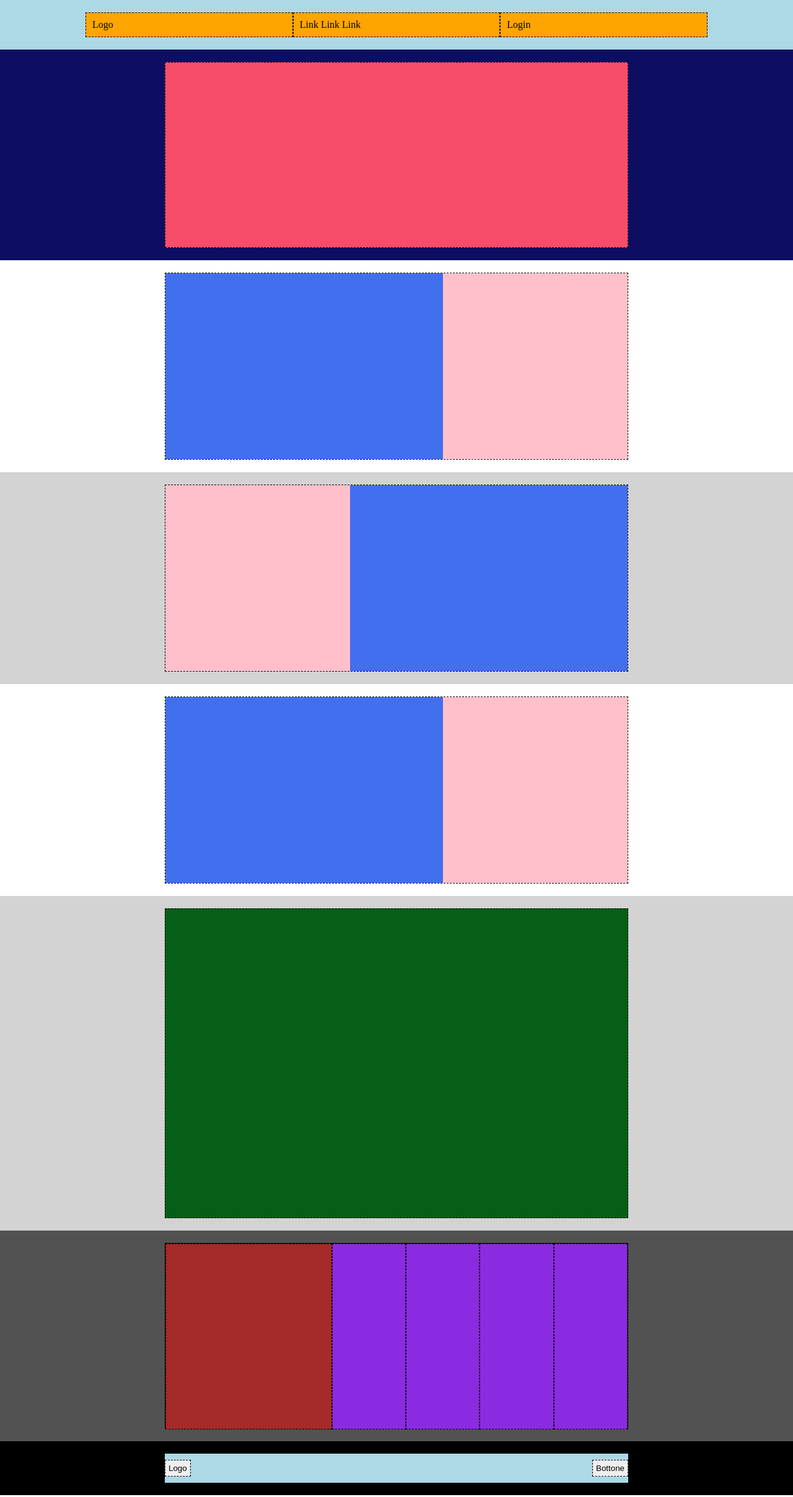
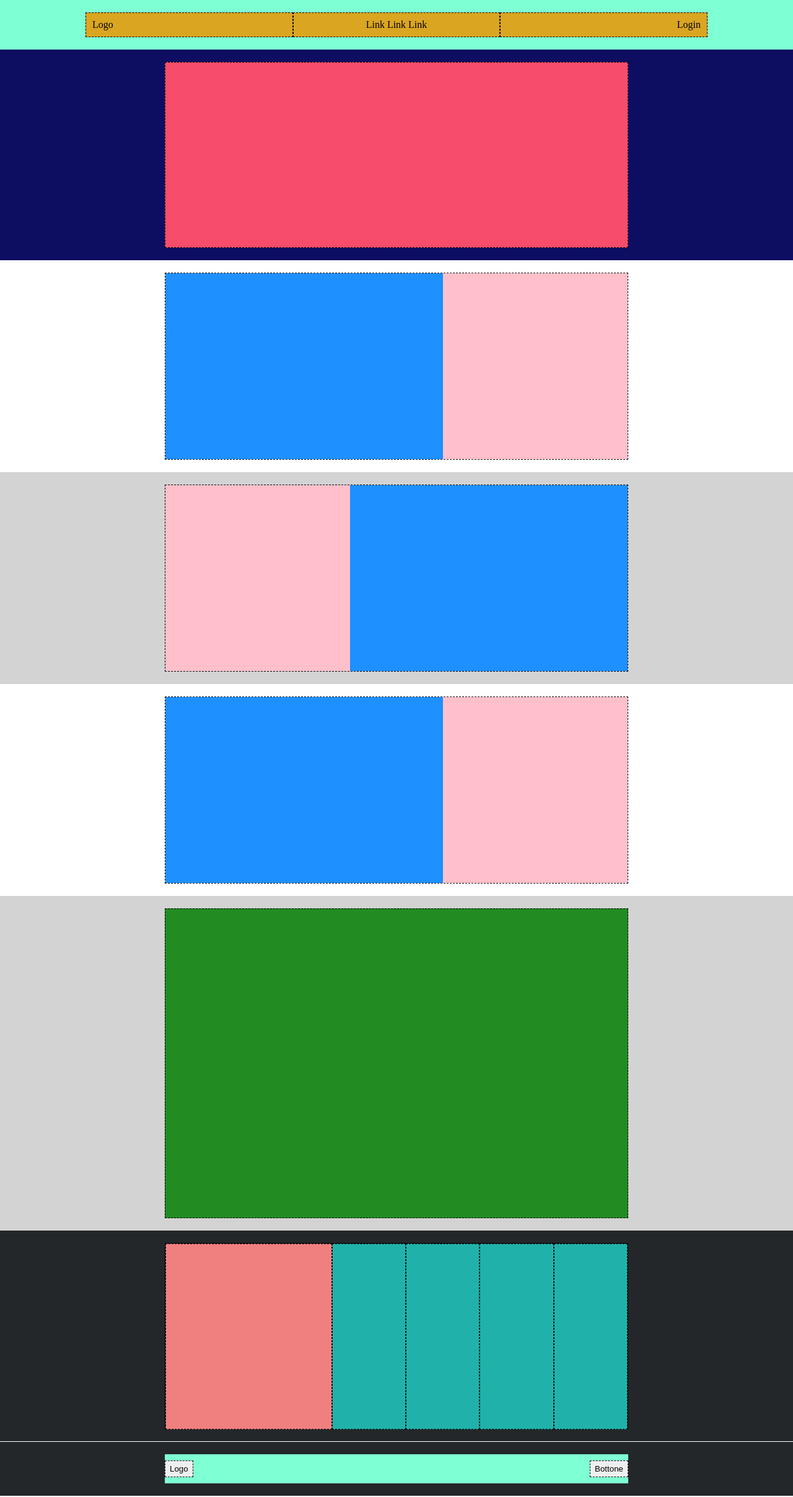
Before and after one commit to LunaLopis/htmlcss-struttura-discord, a plain HTML site: page index.html in a window 1280 px wide. Shown: the whole page at 62% size. Drawn offline with Linux system fonts and the light colour scheme.

Commit message:
esercizio finito

```diff
--- a/css/style.css
+++ b/css/style.css
@@ -5,14 +5,14 @@
 }
 
 .row-100 {
-    background-color: lightblue;
+    background-color: rgba(127,255,212,255);
     display: flex;
     justify-content: center;
 
 }
 
 .row-centered {
-    background-color: orange;
+    background-color: rgba(218,165,32,255);
     margin: 20px;
     width: calc(80% - 20px);
     display: flex;
@@ -28,7 +28,17 @@
 
 .menu {
     display: flex;
-     justify-content: space-between;
+
+}
+
+.text-right {
+    width: 100%;
+    justify-content: flex-end;
+}
+
+.text-center {
+    width: 100%;
+    justify-content: center;
 }
 /* FINE barra, INIZIO BOX BLU*/
 .container {
@@ -62,13 +72,13 @@
 }
 
 .container .right {
-    background-color: rgb(65, 111, 237);
+    background-color: rgba(30,144,255,255);
     width: calc(60%);
     height: 300px;
 }
 
 .container .left {
-    background-color: pink;
+    background-color: rgba(255,192,203,255);
     width: calc(40%);
     height: 300px;
 }
@@ -88,7 +98,7 @@
 }
 
 .green {
-    background-color: rgb(7, 95, 23);
+    background-color: rgba(34,139,34,255);
     width: calc(60% - 20px);
     margin: 20px;
     border: 1px dashed black;
@@ -98,7 +108,7 @@
 /* fine sezione con box verde */
 
 .container.darkgrey {
-    background-color: rgb(83, 82, 82);
+    background-color: rgba(35,39,42,255);
 
 }
 
@@ -115,7 +125,7 @@
 
 .darkgrey .col {
     width: calc(80%/5);
-    background-color: blueviolet;
+    background-color: rgba(32,178,170,255);
     border: 1px dashed black;
     height: 300px;
 }
@@ -123,24 +133,25 @@
 .col.bigger {
     width: calc(20%);
     flex-grow: 1;
-    background-color: brown;
+    background-color: rgba(240,128,128,255);
     border: 1px dashed black;
 }
 
 .row-100-bottoni {
-  background-color: black;
+  background-color: rgba(35,39,42,255);
   width: 100%;
   display: flex;
   justify-content: center;
+  margin: 1px 0;
+  margin-bottom: 2px;
 }
 
 .row-bottoni {
     width: calc(60% - 20px);
-    background-color: lightblue;
+    background-color: rgba(127,255,212,255);
     display: flex;
     justify-content: flex-end;
     align-items: center;
-
 }
 
 .row-bottoni {
@@ -151,6 +162,6 @@
 }
 
 .click {
-    border: 1px dashed black;
-    padding: 5px;
+    border: 1px dashed rgb(9, 9, 9);
+    padding: 5px 7px;
 }
--- a/index.html
+++ b/index.html
@@ -11,49 +11,49 @@
 
 <body>
     <header>
-        <section class="row-100">
+        <div class="row-100">
             <div class="row-centered">
                 <div class="col">
                     <div class="menu">Logo</div>
                 </div>
                 <div class="col">
-                    <div class="menu"> Link Link Link</div>
+                    <div class="menu text-center"> Link Link Link</div>
                 </div>
                 <div class="col">
-                    <div class="menu">Login</div>
+                    <div class="menu text-right">Login</div>
                 </div>
             </div>
-        </section>
-        <section class="container blu">
+        </div>
+        <div class="container blu">
             <div class="content pink"></div>
-        </section>
+        </div>
     </header>
 
     <main>
-        <section class="container">
+        <div class="container">
             <div class="col">
                 <div class="right"></div>
                 <div class="left"></div>
             </div>
-        </section>
+        </div>
 
-        <section class="container grey">
+        <div class="container grey">
             <div class="col">
                 <div class="right"></div>
                 <div class="left"></div>
             </div>
-        </section>
+        </div>
 
-        <section class="container">
+        <div class="container">
             <div class="col">
                 <div class="right"></div>
                 <div class="left"></div>
             </div>
-        </section>
+        </div>
 
-        <section class="container grey">
+        <div class="container grey">
             <div class="green"></div>
-        </section>
+        </div>
     </main>
 
     <footer>
```
